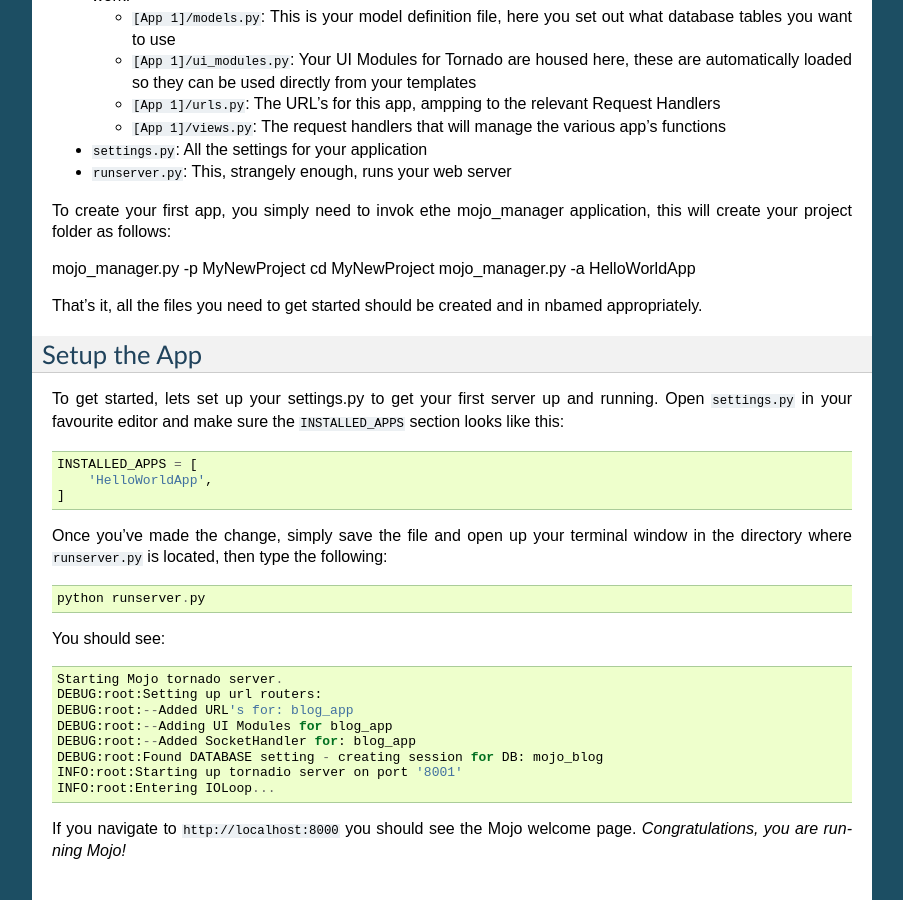
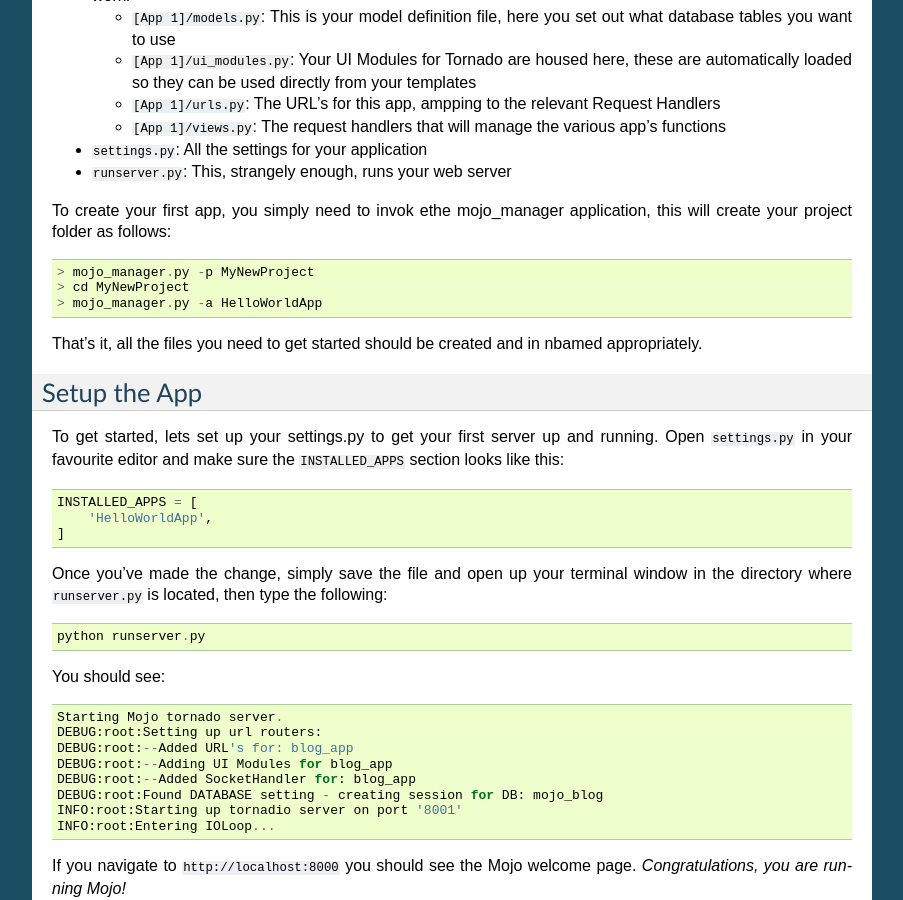
Before and after one commit to lonelycode/Mojo, a Sphinx documentation site: the page built from Documentation/docs/quickstart.rst, in a window 1280 px wide and 900 px high, scrolled down 1171 px. Shown: the whole window, without its empty margins (198-1101 px from the left). Built offline with Sphinx 7.4.7, drawn with Linux system fonts in a browser that asks for light colours.

Commit message:
Slight fix

```diff
--- a/Documentation/docs/quickstart.rst
+++ b/Documentation/docs/quickstart.rst
@@ -67,9 +67,9 @@ A quick run down of what each of these files and folders are:
 To create your first app, you simply need to invok ethe mojo_manager application,
 this will create your project folder as follows::
 
-mojo_manager.py -p MyNewProject
-cd MyNewProject
-mojo_manager.py -a HelloWorldApp
+    > mojo_manager.py -p MyNewProject
+    > cd MyNewProject
+    > mojo_manager.py -a HelloWorldApp
 
 That's it, all the files you need to get started should be created and in nbamed appropriately.
 
```
Also changed, not shown: 6 other files.
